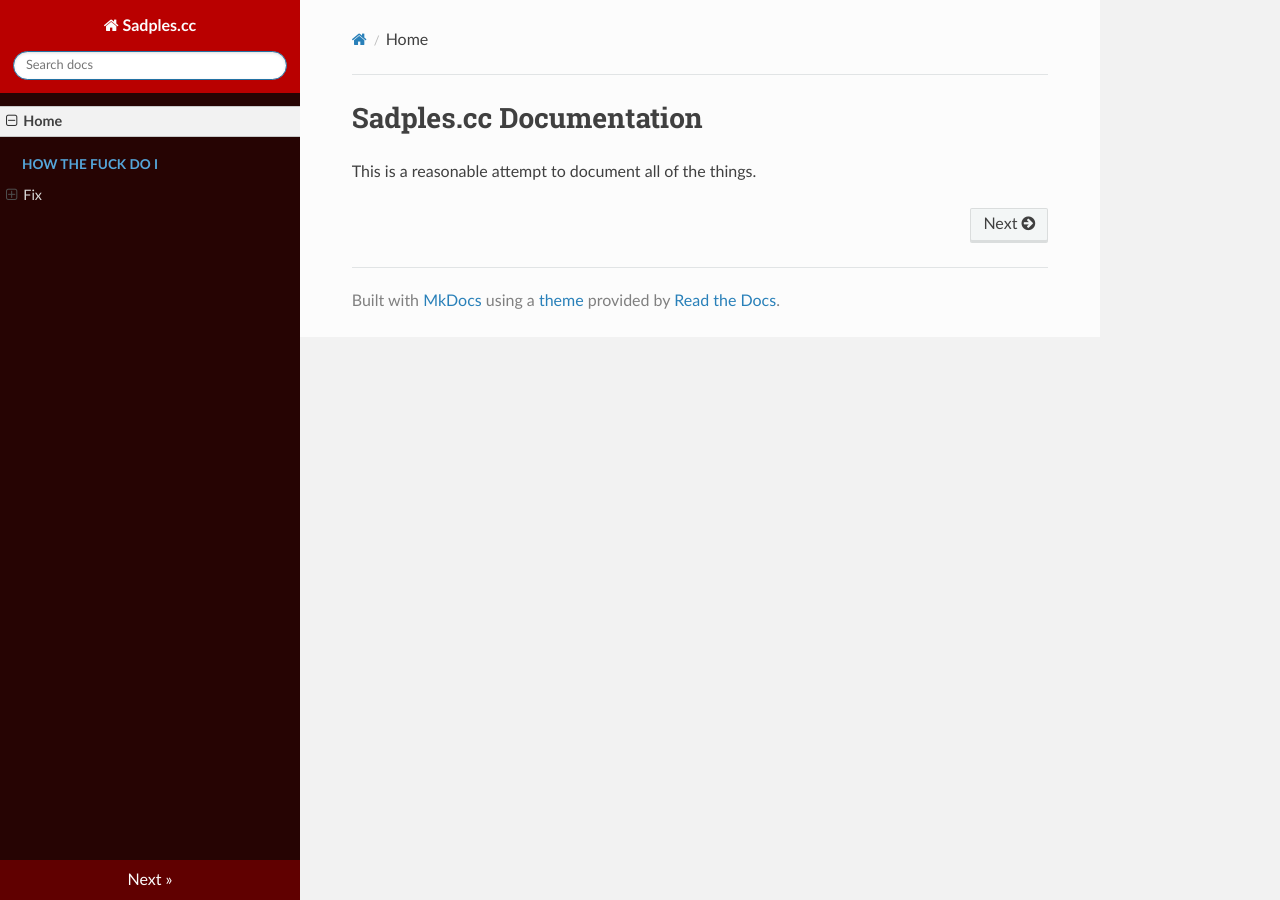
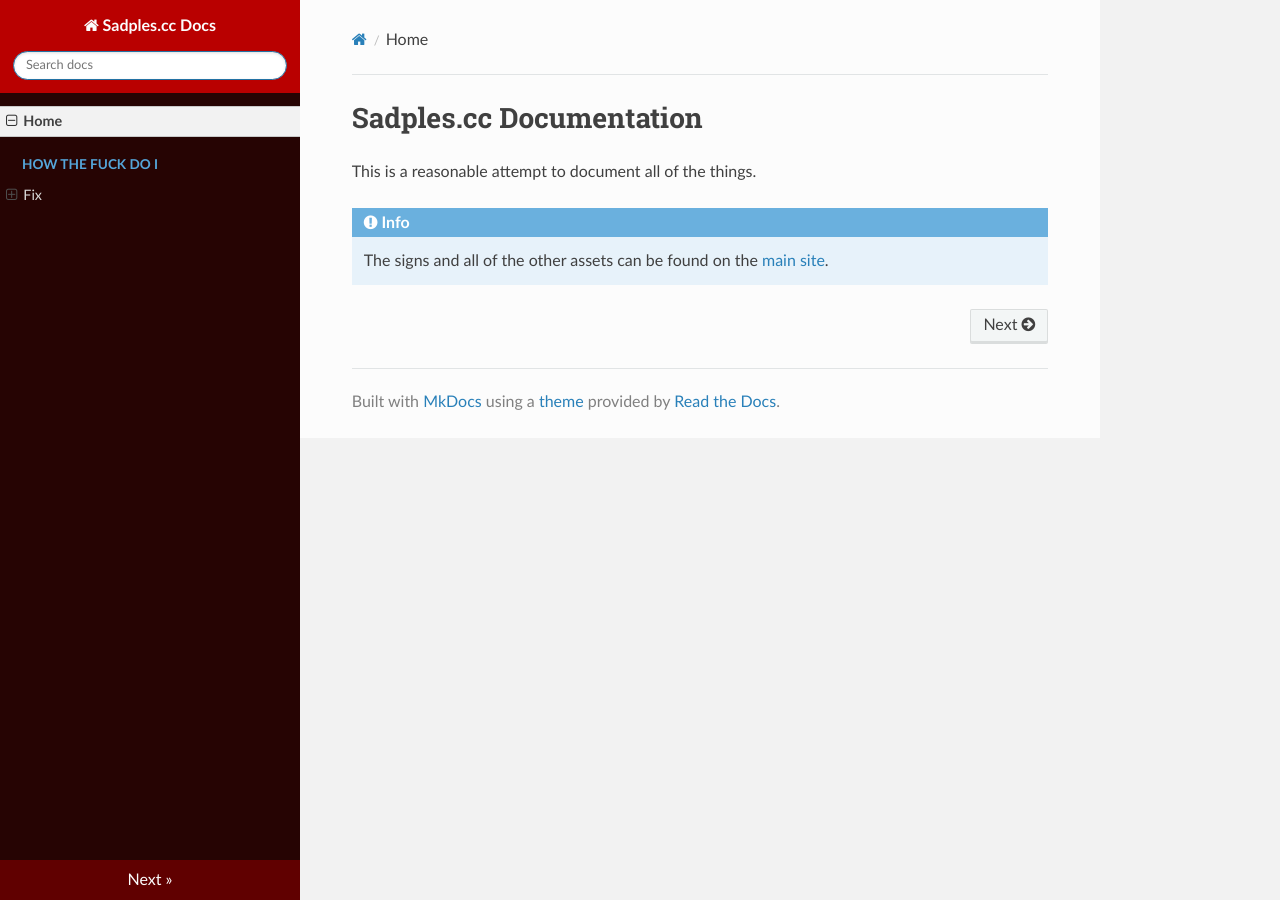
Before and after one commit to TechGeek01/docs.sadples.cc, an MkDocs documentation site: the page built from docs/index.md, in a window 1280 px wide. Built offline with MkDocs 1.6.1, drawn with Linux system fonts in a browser that asks for light colours; nearby versions of some CDN libraries.

Commit message:
chore: clarify landing page text

```diff
--- a/docs/index.md
+++ b/docs/index.md
@@ -1,2 +1,5 @@
 # Sadples.cc Documentation
 This is a reasonable attempt to document all of the things.
+
+!!! info
+	The signs and all of the other assets can be found on the [main site](https://sadples.cc).
--- a/mkdocs.yml
+++ b/mkdocs.yml
@@ -1,4 +1,4 @@
-site_name: Sadples.cc
+site_name: Sadples.cc Docs
 
 nav:
   - Home: index.md
```
